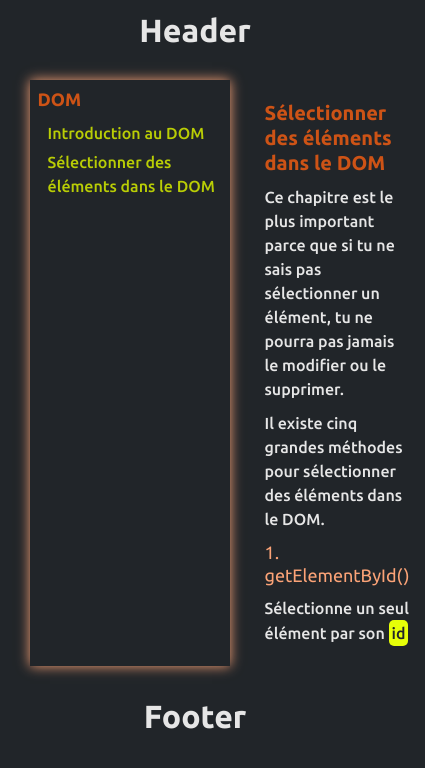
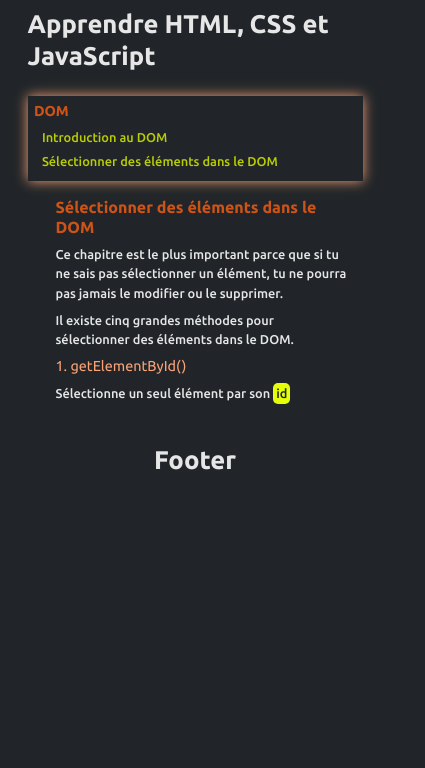
Before and after one commit to Ayo-Oub/learn_js, a React (Vite) app: page /learnJS/select_element_in_the_dom in a window 390 px wide. Shown: the top 768 px of the page, 425 px wide, since content can reach past the window. Built offline with nearby package versions, Linux system fonts and the light colour scheme.

Commit message:
add files

```diff
--- a/src/components/Header.jsx
+++ b/src/components/Header.jsx
@@ -3,7 +3,7 @@ import './header.css'
 export default function Header() {
   return (
     <div>
-      <h1 style={{ textAlign: "center" }}>Header</h1>
+      <h1 className='header-title'>Apprendre HTML, CSS et JavaScript</h1>
     </div>
   );
 }
--- a/src/components/header.css
+++ b/src/components/header.css
@@ -0,0 +1,3 @@
+.header-title{
+     text-shadow:  0 0 12px 0px var(--color-primary-light);
+}
--- a/src/index.css
+++ b/src/index.css
@@ -102,3 +102,10 @@ span {
   margin: 0 auto;
   padding: 1rem;
 }
+@media (max-width: 38.75rem){
+  /* 620 px / 16px = 38.75rem */
+  html{
+    font-size: 50%;
+    /* 6px / 16px = 37.5% */
+  }
+}
--- a/src/pages/home.css
+++ b/src/pages/home.css
@@ -6,3 +6,10 @@
 .home-content {
   display: flex;
 }
+@media (max-width: 38.75rem){
+  /* 620 px / 16px = 38.75rem */
+  .home-content {
+  display: flex;
+  flex-direction: column;
+}
+}
```
